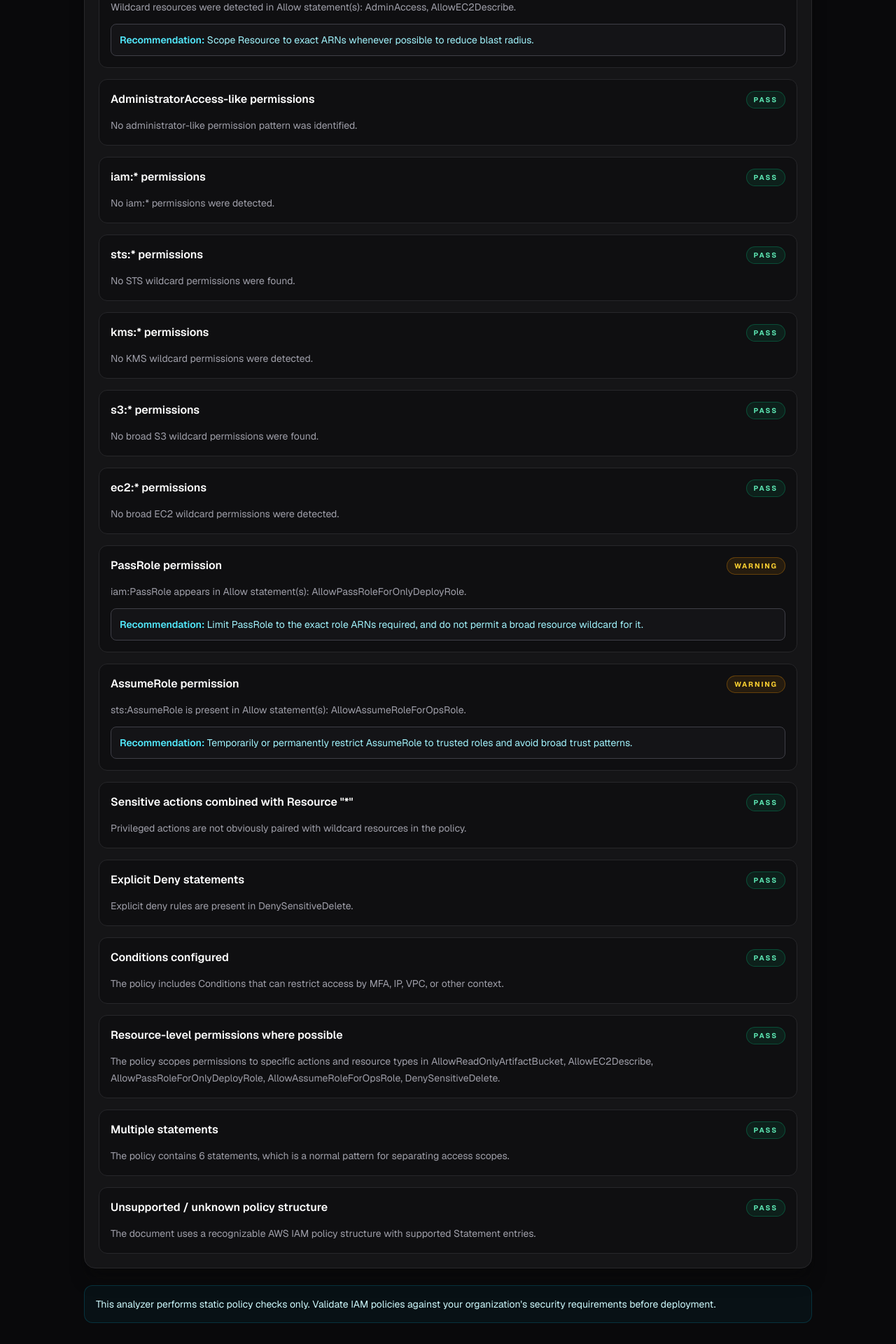
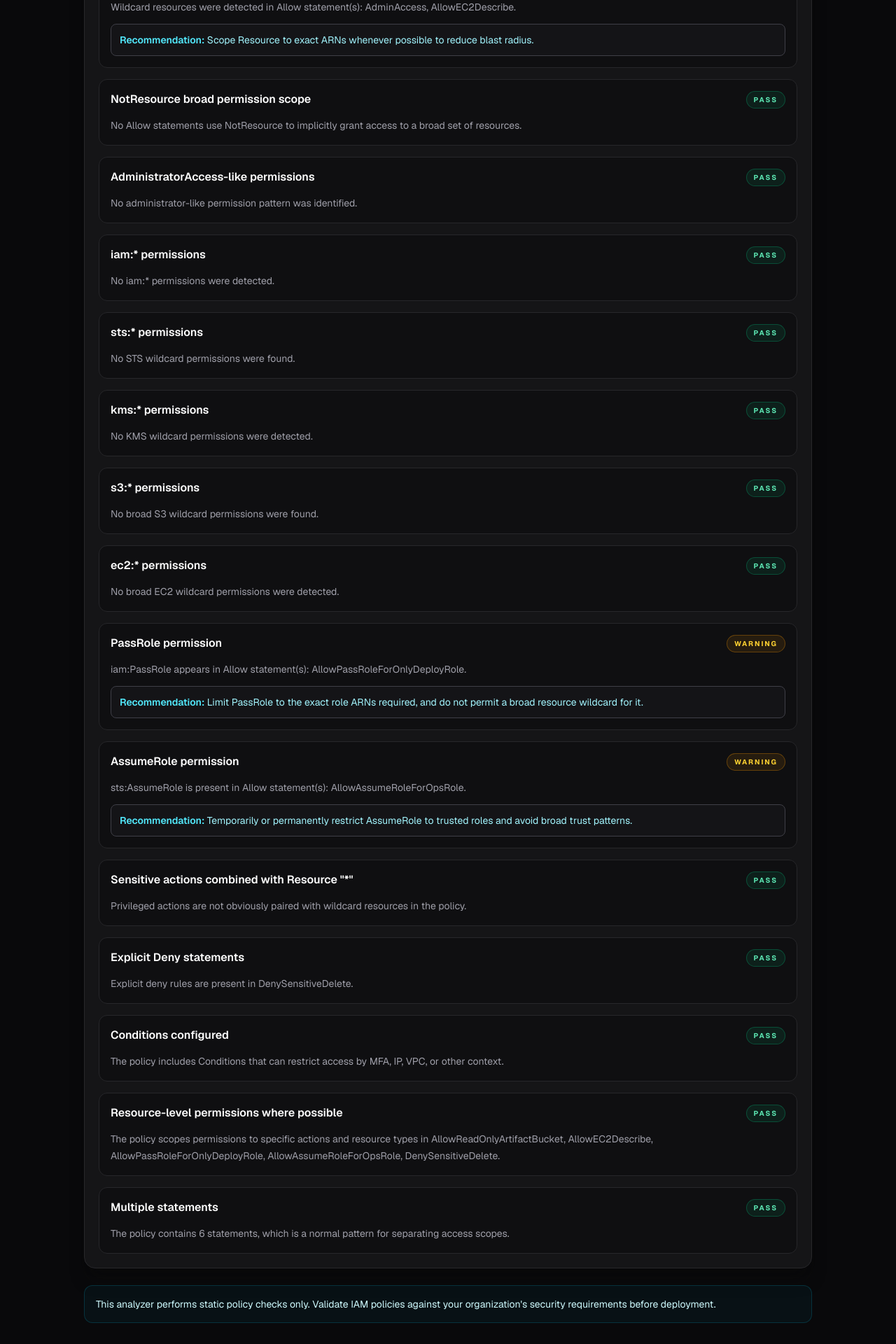
Before and after one commit to sai-pavan-kandrakota/opsforge, a Next.js app: page /tools/aws-iam-analyzer in a window 1280 px wide. Shown: the part 2780-4700 px from the top of the page at 70% size. Built offline with nearby package versions, Linux system fonts and the light colour scheme.

Commit message:
fix: improve AWS IAM policy analyzer coverage

```diff
--- a/app/tools/aws-iam-analyzer/ClientComponent.tsx
+++ b/app/tools/aws-iam-analyzer/ClientComponent.tsx
@@ -132,6 +132,37 @@ function hasAnyActionField(statement: Statement): boolean {
   return toStringArray(statement.Action).length > 0 || toStringArray(statement.NotAction).length > 0;
 }
 
+type ResourceSpec = {
+  mode: "include" | "exclude" | "both" | "none";
+  resources: string[];
+};
+
+// Resource and NotResource are opposites, mirroring Action/NotAction above:
+// Resource lists the exact ARNs a statement applies to, while NotResource
+// lists the ones it EXCLUDES — so under Allow it applies to every other
+// resource instead. Treating NotResource as an ordinary scoped Resource list
+// would make `Allow + NotResource: "arn:...:one-bucket/*"` look like a
+// narrow single-resource grant when it actually grants access to every
+// other resource in the account.
+function getResourceSpec(statement: Statement): ResourceSpec {
+  const included = toStringArray(statement.Resource);
+  const excluded = toStringArray(statement.NotResource);
+
+  if (included.length > 0 && excluded.length > 0) {
+    // Not valid AWS policy grammar — a statement should use one or the
+    // other. Left out of the wildcard-resource risk logic below rather
+    // than guessed at, mirroring the Action/NotAction "both" handling.
+    return { mode: "both", resources: included };
+  }
+  if (included.length > 0) {
+    return { mode: "include", resources: included };
+  }
+  if (excluded.length > 0) {
+    return { mode: "exclude", resources: excluded };
+  }
+  return { mode: "none", resources: [] };
+}
+
 function getResourceList(statement: Statement): string[] {
   return toStringArray(statement.Resource);
 }
@@ -256,6 +287,21 @@ function analyzePolicy(policyText: string): Finding[] {
     return findings;
   }
 
+  // getStatements() silently filters out non-object entries when Statement
+  // is an array, so a corrupted entry (a stray string, null, etc.) would
+  // otherwise be dropped from analysis with no indication anything was
+  // excluded.
+  const rawStatement = parsed.Statement;
+  const malformedStatementCount = Array.isArray(rawStatement) ? rawStatement.length - statements.length : 0;
+  if (malformedStatementCount > 0) {
+    findings.push({
+      title: "Malformed statement entries",
+      severity: "WARNING",
+      description: `${malformedStatementCount} entr${malformedStatementCount === 1 ? "y" : "ies"} in the Statement array were not valid statement objects and were excluded from analysis.`,
+      recommendation: "Ensure every entry in the Statement array is a JSON object with Effect, Action, and Resource fields.",
+    });
+  }
+
   const missingEffect: string[] = [];
   const missingAction: string[] = [];
   const missingResource: string[] = [];
@@ -337,12 +383,13 @@ function analyzePolicy(policyText: string): Finding[] {
     });
   }
 
-  const principalClaims: string[] = [];
+  const principalClaims = newBucket();
   const denyStatements: string[] = [];
   const conditionStatements: string[] = [];
   const specificStrongPasses: string[] = [];
   const ambiguousActionNotAction: string[] = [];
   const notActionAllowGrants: { sid: string; excludedActions: string[]; resourceHasWildcard: boolean }[] = [];
+  const notResourceAllowGrants: { sid: string; excludedResources: string[]; actionHasWildcard: boolean }[] = [];
 
   const wildcardAction = newBucket();
   const wildcardResource = newBucket();
@@ -366,11 +413,19 @@ function analyzePolicy(policyText: string): Finding[] {
     const effect = getEffectKind(statement);
     const actionSpec = getActionSpec(statement);
     const resources = getResourceList(statement);
-    const resourceHasWildcard = resources.includes("*");
+    const resourceSpec = getResourceSpec(statement);
+    // Allow + NotResource grants every resource EXCEPT the ones listed, so
+    // it is treated as broad/wildcard-equivalent for the same risk checks
+    // that a literal Resource: "*" feeds (wildcard-resource, sensitive
+    // action + broad resource, and PassRole). A statement combining both
+    // Resource and NotResource is invalid AWS grammar and is intentionally
+    // excluded from this, mirroring the Action/NotAction "both" handling.
+    const resourceHasWildcard =
+      resourceSpec.mode === "include" ? resourceSpec.resources.includes("*") : resourceSpec.mode === "exclude";
     const actionsLower = actionSpec.actions.map((action) => action.toLowerCase());
 
     if (statement.Principal && JSON.stringify(statement.Principal).includes("*")) {
-      principalClaims.push(sid);
+      recordEffect(principalClaims, effect, sid);
     }
 
     if (effect === "deny") {
@@ -401,6 +456,21 @@ function analyzePolicy(policyText: string): Finding[] {
     // Deny + NotAction denies every action except the ones listed. That is
     // not a permission grant, so it is intentionally left out of every risk
     // bucket below rather than guessed at.
+
+    if (resourceSpec.mode === "exclude" && effect === "allow") {
+      // Allow + NotResource grants every resource EXCEPT the ones listed —
+      // the opposite of a narrow resource scope — so it gets its own
+      // finding below rather than being folded into the literal-Resource
+      // checks.
+      notResourceAllowGrants.push({
+        sid,
+        excludedResources: resourceSpec.resources,
+        actionHasWildcard: actionSpec.mode === "include" && actionsLower.includes("*"),
+      });
+    }
+    // Deny + NotResource denies every resource except the ones listed. That
+    // is not a permission grant, so it is intentionally left out of every
+    // risk bucket below rather than guessed at.
 
     if (actionSpec.mode === "include") {
       if (actionsLower.includes("*")) {
@@ -453,12 +523,18 @@ function analyzePolicy(policyText: string): Finding[] {
     }
   });
 
-  if (principalClaims.length > 0) {
+  if (principalClaims.allow.length > 0) {
     findings.push({
       title: "Principal",
       severity: "CRITICAL",
-      description: `Wildcard or public principals were detected in: ${principalClaims.join(", ")}.`,
+      description: `Wildcard or public principals were detected in: ${principalClaims.allow.join(", ")}.`,
       recommendation: 'Avoid "*" principal values unless there is a clear and approved public-access design. Restrict principals to trusted identities or roles.',
+    });
+  } else if (principalClaims.denyGuardrail.length > 0) {
+    findings.push({
+      title: "Principal",
+      severity: "PASS",
+      description: `Wildcard or public principal(s) appear only in explicit Deny statement(s) (${principalClaims.denyGuardrail.join(", ")}), which restricts access rather than granting it.`,
     });
   } else {
     findings.push({
@@ -541,6 +617,25 @@ function analyzePolicy(policyText: string): Finding[] {
       title: "Wildcard Resource: \"*\"",
       severity: "PASS",
       description: "The policy scopes access to specific resource paths instead of all resources.",
+    });
+  }
+
+  if (notResourceAllowGrants.length > 0) {
+    const grantHasWildcardAction = notResourceAllowGrants.some((grant) => grant.actionHasWildcard);
+    const details = notResourceAllowGrants
+      .map((grant) => `${grant.sid} (excludes ${grant.excludedResources.join(", ") || "no resources"})`)
+      .join("; ");
+    findings.push({
+      title: "NotResource broad permission scope",
+      severity: grantHasWildcardAction ? "CRITICAL" : "WARNING",
+      description: `Allow statement(s) use NotResource, which grants access to every resource EXCEPT the ones listed rather than only those resources: ${details}.`,
+      recommendation: "Prefer an explicit Resource allow-list over NotResource. If NotResource is required, scope Action narrowly and add Conditions — never combine an Allow + NotResource statement with Action \"*\".",
+    });
+  } else {
+    findings.push({
+      title: "NotResource broad permission scope",
+      severity: "PASS",
+      description: "No Allow statements use NotResource to implicitly grant access to a broad set of resources.",
     });
   }
 
@@ -787,21 +882,6 @@ function analyzePolicy(policyText: string): Finding[] {
         : "The policy contains only one statement, which may be fine, but it reduces the ability to separate access by purpose.",
   });
 
-  if (typeof parsed === "object" && !Array.isArray(parsed) && parsed.Statement !== undefined) {
-    findings.push({
-      title: "Unsupported / unknown policy structure",
-      severity: "PASS",
-      description: "The document uses a recognizable AWS IAM policy structure with supported Statement entries.",
-    });
-  } else {
-    findings.push({
-      title: "Unsupported / unknown policy structure",
-      severity: "WARNING",
-      description: "The document does not match the typical IAM policy structure expected for JSON policy documents.",
-      recommendation: "Use a standard IAM policy document with Version and Statement keys.",
-    });
-  }
-
   return findings;
 }
 
```
